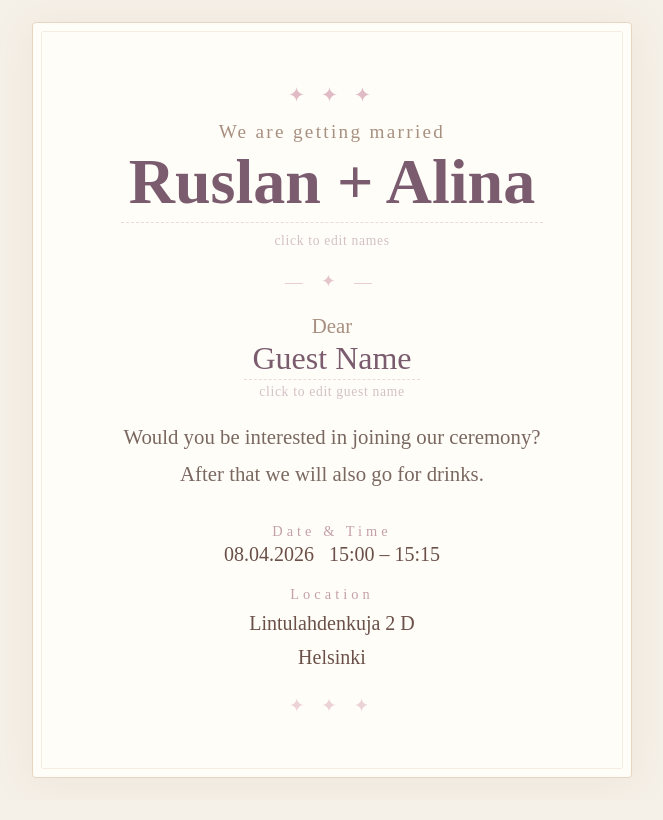
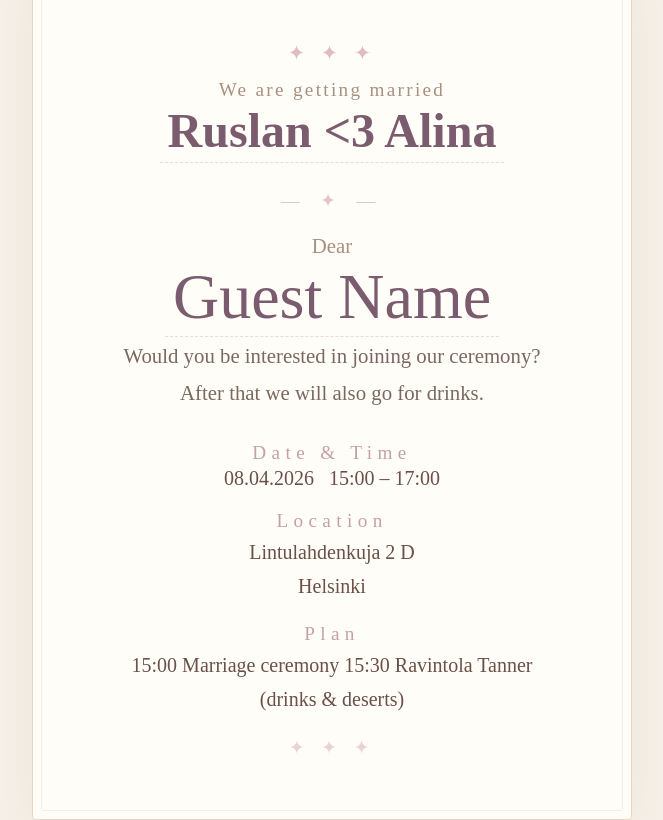
Before and after one commit to huksley/gv, a plain HTML site: page index.html in a window 1280 px wide. Shown: the whole page, without its empty margins (308-971 px from the left). Drawn offline with Linux system fonts and the light colour scheme; a web font is replaced by a local one.

Commit message:
Update index.html

```diff
--- a/index.html
+++ b/index.html
@@ -75,7 +75,7 @@
 
         .names {
             color: #7a5c6e;
-            font-size: 4em;
+            font-size: 3em;
             line-height: 1.1;
             margin: 0 0 4px 0;
             white-space: nowrap;
@@ -109,7 +109,7 @@
 
         .guest-name {
             color: #7a5c6e;
-            font-size: 2em;
+            font-size: 4em;
             outline: none;
             cursor: text;
             border-bottom: 1px dashed #d4a0b066;
@@ -126,7 +126,7 @@
 
         .guest-edit-hint {
             color: #c0a8b0;
-            font-size: 0.85em;
+            font-size: 1.2em;
             margin: 4px 0 0 0;
             opacity: 0.7;
             letter-spacing: 0.05em;
@@ -134,7 +134,7 @@
 
         .divider {
             color: #d4a0b0;
-            font-size: 1.1em;
+            font-size: 1.2em;
             margin: 22px 0;
             opacity: 0.6;
             letter-spacing: 0.4em;
@@ -149,7 +149,7 @@
 
         .detail-label {
             color: #c4a0a8;
-            font-size: 0.9em;
+            font-size: 1.2em;
             letter-spacing: 0.28em;
             margin: 0 0 3px 0;
         }
@@ -180,14 +180,12 @@
 
         <p class="we-are">We are getting married</p>
 
-        <h1 class="names" contenteditable="true" spellcheck="false">Ruslan + Alina</h1>
-        <p class="edit-hint">click to edit names</p>
+        <h1 class="names" contenteditable="true" spellcheck="false">Ruslan <3 Alina</h1>
 
         <div class="divider">— ✦ —</div>
 
         <p class="dear-line">Dear</p>
         <span class="guest-name" contenteditable="true" spellcheck="false">Guest Name</span>
-        <p class="guest-edit-hint">click to edit guest name</p>
 
         <br>
 
@@ -197,7 +195,7 @@
         </p>
 
         <p class="detail-label">Date &amp; Time</p>
-        <p class="detail-value">08.04.2026 &nbsp; 15:00 – 15:15</p>
+        <p class="detail-value">08.04.2026 &nbsp; 15:00 – 17:00</p>
 
         <p class="detail-label">Location</p>
         <p class="detail-value location">
@@ -205,6 +203,12 @@
             Helsinki
         </p>
 
+        <p class="detail-label">Plan</p>
+        <p class="detail-value location">
+            15:00 Marriage ceremony
+            15:30 Ravintola Tanner (drinks & deserts)
+        </p>
+
         <div class="footer-ornament">✦ ✦ ✦</div>
     </div>
 </body>
```
